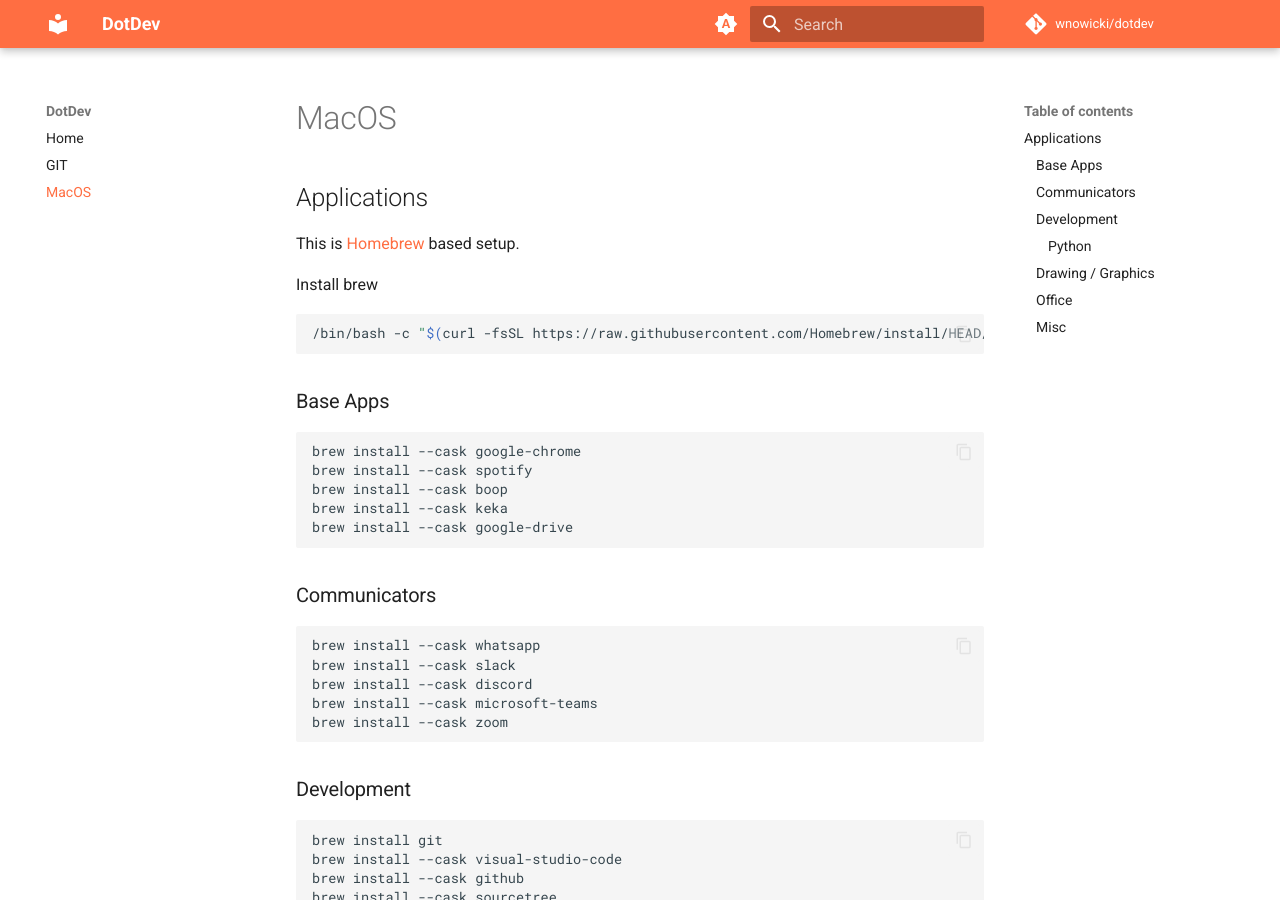
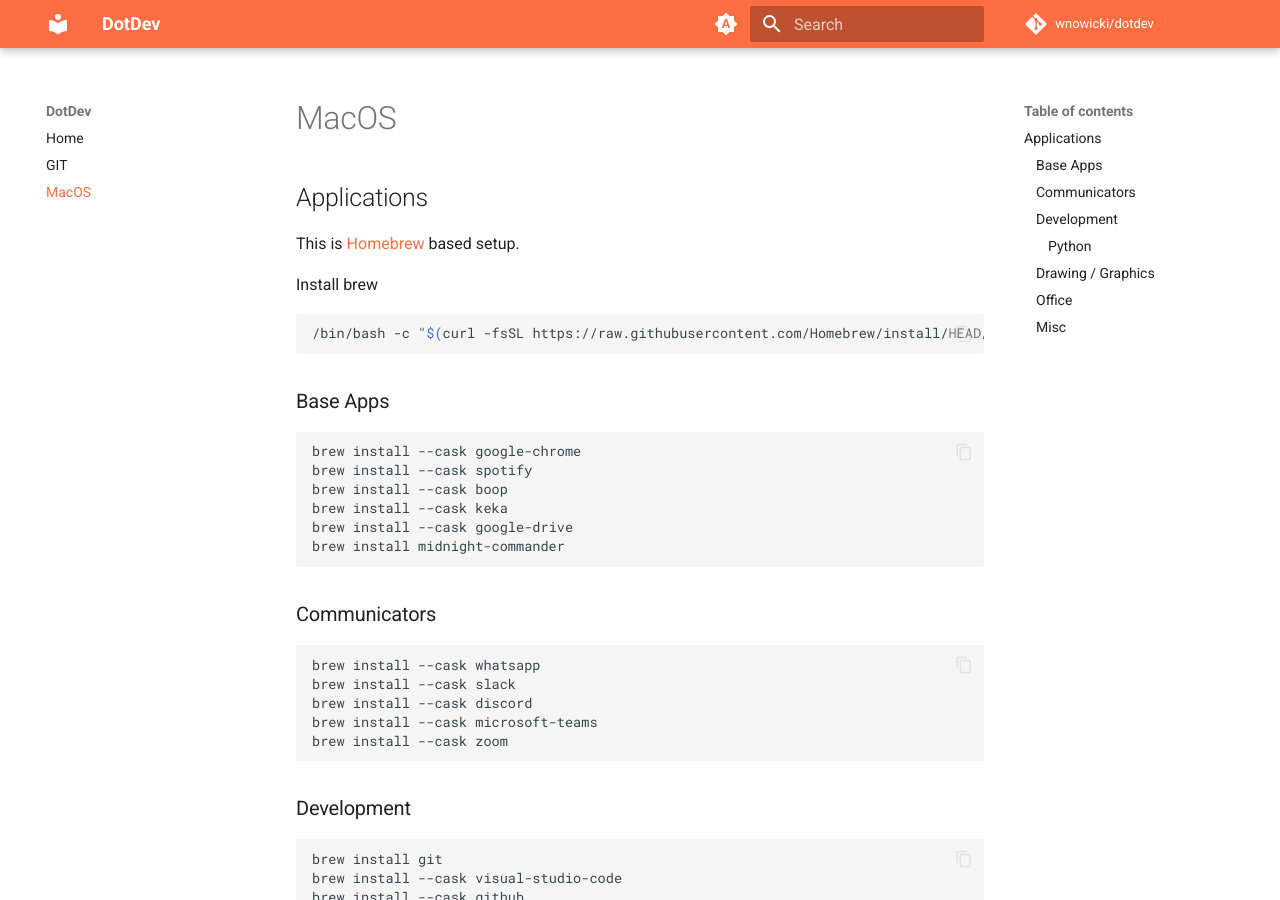
Before and after one commit to wnowicki/dotdev, an MkDocs documentation site: the page built from docs/macos.md, in a window 1280 px wide and 900 px high. Built offline with MkDocs 1.6.1 and Material for MkDocs 9.7.7, drawn with Linux system fonts in a browser that asks for light colours; comment, search, counter and statistics services are not loaded.

Commit message:
Add midnight-commander installation command

````diff
--- a/docs/macos.md
+++ b/docs/macos.md
@@ -18,6 +18,7 @@
 brew install --cask boop
 brew install --cask keka
 brew install --cask google-drive
+brew install midnight-commander
 ```
 
 ### Communicators
````
